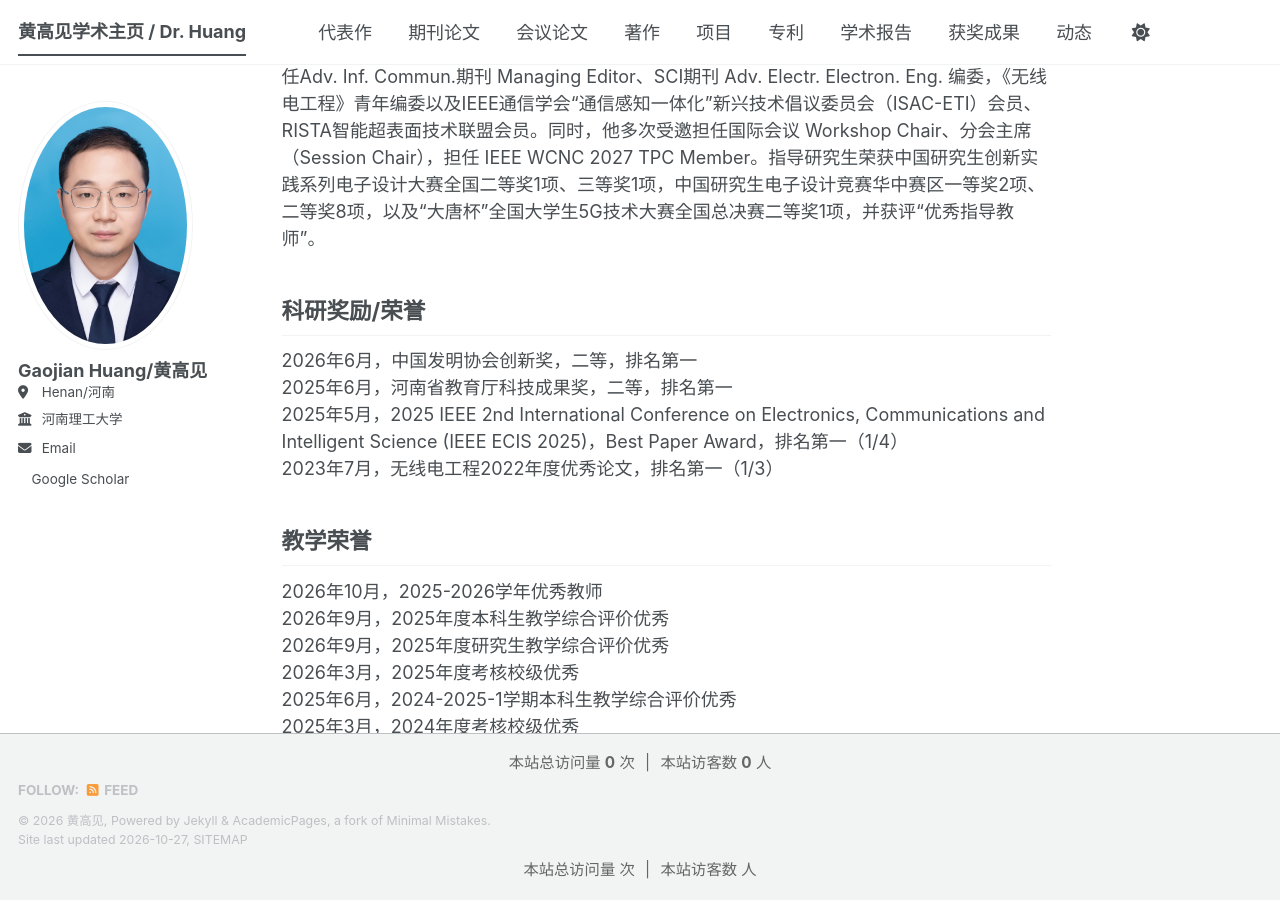
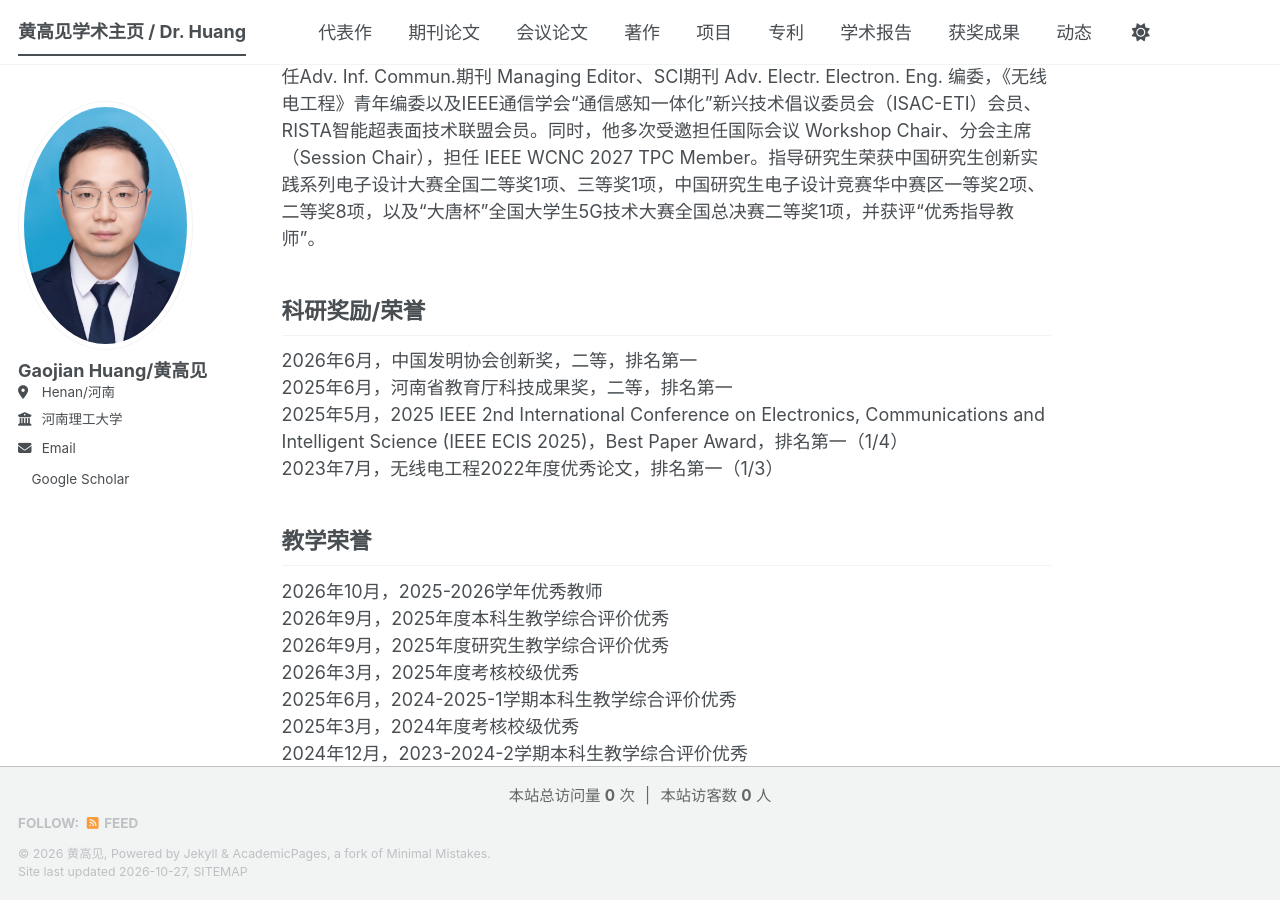
Before and after one commit to Gaojian-Huang/Gaojian-Huang.github.io, a Jekyll site: the page built from _pages/about.md, in a window 1280 px wide and 900 px high, scrolled down 473 px. Built offline with Jekyll 4.4.1, drawn with Linux system fonts in a browser that asks for light colours; a script bundle is joined from its source files by our own code; comment, search, counter and statistics services are not loaded; a style sheet for code colours, icons or effects is not loaded.

Commit message:
Update footer.html

```diff
--- a/_includes/footer.html
+++ b/_includes/footer.html
@@ -23,14 +23,3 @@
   &copy; {{ site.time | date: '%Y' }} {{ site.name | default: site.title }}, {{ site.data.ui-text[site.locale].powered_by | default: "Powered by" }} <a href="https://jekyllrb.com" rel="nofollow">Jekyll</a> &amp; <a href="https://github.com/academicpages/academicpages.github.io">AcademicPages</a>, a fork of <a href="https://mademistakes.com/work/minimal-mistakes-jekyll-theme/" rel="nofollow">Minimal Mistakes</a>.<br />
   Site last updated {{ "now" | date: '%Y-%m-%d' }}, <a href="/sitemap/" style="text-transform: uppercase;">{{ site.data.ui-text[site.locale].site_map | default: "Sitemap" }}</a>
 </div>
-<!-- 不蒜子 统计脚本 -->
-<script async src="//busuanzi.ibruce.info/busuanzi/2.3/busuanzi.pure.mini.js"></script>
-<div style="font-size: 0.85em; color: #666; margin-top: 10px; text-align: center;">
-  <span id="busuanzi_container_site_pv">
-    本站总访问量 <span id="busuanzi_value_site_pv" style="font-weight: bold;"></span> 次
-  </span>
-  <span style="margin: 0 6px;">|</span>
-  <span id="busuanzi_container_site_uv">
-    本站访客数 <span id="busuanzi_value_site_uv" style="font-weight: bold;"></span> 人
-  </span>
-</div>
```
